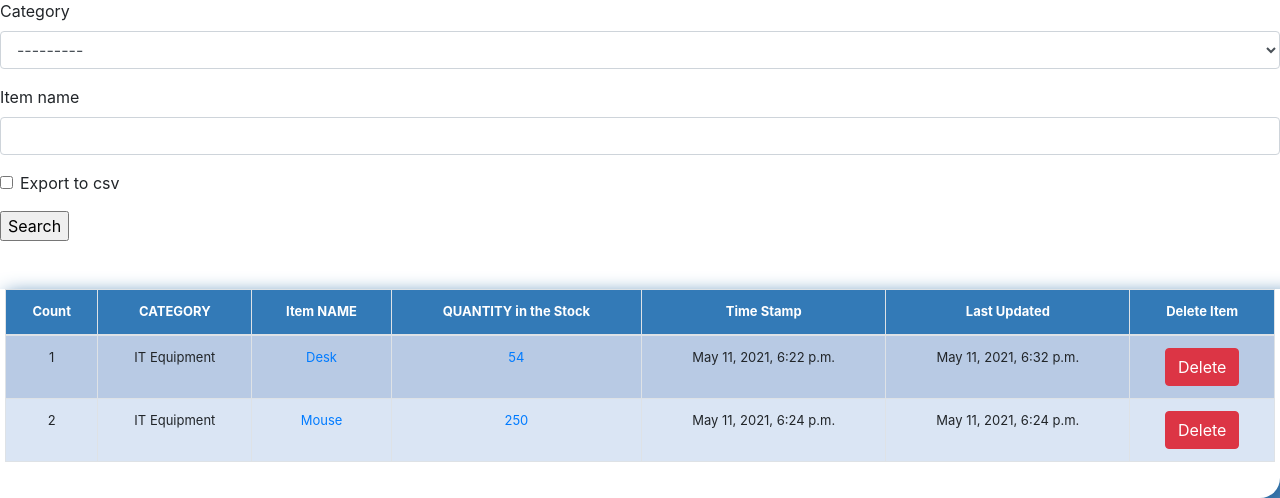
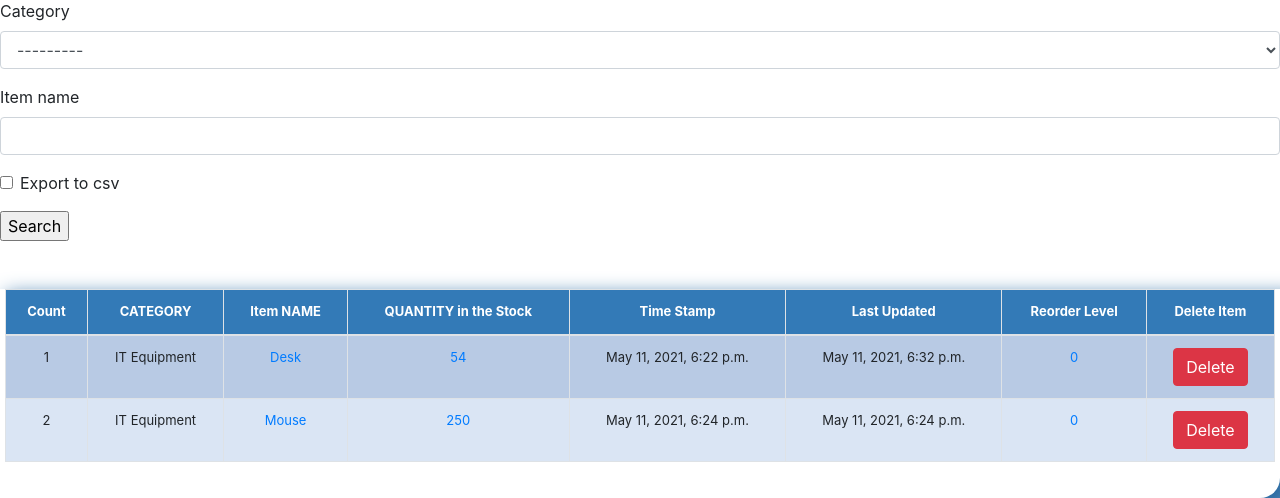
Before and after one commit to Prakhar19999/E-Commerce_Inventory_Project, a Django app: page /list_item/ in a window 1280 px wide. Shown: the part 321-819 px from the top of the page. Run offline with Django 3.2, Linux system fonts and the light colour scheme; data comes from the database, SQL or seed files in the repository; some libraries are stand-ins or nearby versions.

Commit message:
Added reorder level for an item

```diff
--- a/Inventry_Project/Inventry_Project/urls.py
+++ b/Inventry_Project/Inventry_Project/urls.py
@@ -27,4 +27,5 @@ urlpatterns = [
     path('stock_detail/<str:pk>/', views.stock_detail, name="stock_detail"),
     path('issue_items/<str:pk>/', views.issue_items, name="issue_items"),
     path('receive_items/<str:pk>/', views.receive_items, name="receive_items"),
+    path('reorder_level/<str:pk>/', views.reorder_level, name="reorder_level"),
 ]
--- a/Inventry_Project/stockmgmt/forms.py
+++ b/Inventry_Project/stockmgmt/forms.py
@@ -44,3 +44,8 @@ class ReceiveForm(forms.ModelForm):
 	class Meta:
 		model = Stock
 		fields = ['receive_quantity', 'receive_by']
+
+class ReorderLevelForm(forms.ModelForm):
+	class Meta:
+		model = Stock
+		fields = ['reorder_level']
--- a/Inventry_Project/stockmgmt/templates/list_item.html
+++ b/Inventry_Project/stockmgmt/templates/list_item.html
@@ -30,6 +30,7 @@
 				<th>QUANTITY in the Stock</th>
 				<th>Time Stamp</th>
 				<th>Last Updated</th>
+				<th>Reorder Level</th>
 				<th>Delete Item</th>
 				</tr>
 			</thead>
@@ -39,9 +40,16 @@
 					<td>{{forloop.counter}}</td>
 					<td>{{instance.category}}</td>
 					<td><a href="{% url 'update_items' instance.id %}">{{instance.item_name}}</a></td>
-					<td><a href="{% url 'stock_detail' instance.id %}">{{instance.quantity}}</a></td>
+					<td>
+						{% if instance.quantity <= instance.reorder_level %}
+						<div style="background-color: orange;"><a href="{% url 'stock_detail' instance.id %}">{{instance.quantity}}</a></div>
+						{% else %}
+						<a href="{% url 'stock_detail' instance.id %}">{{instance.quantity}}</a>
+						{% endif %}
+					</td>
 					<td>{{instance.timestamp}}</td>
 					<td>{{instance.last_updated}}</td>
+					<td><a href="{% url 'reorder_level' instance.id %}">{{instance.reorder_level}}</a></td>
 					<td><a href="{% url 'delete_items' instance.id %}"><button type="button" class="btn btn-danger">Delete</button></a></td>
 				</tr>
 				{% endfor %}
--- a/Inventry_Project/stockmgmt/views.py
+++ b/Inventry_Project/stockmgmt/views.py
@@ -129,3 +129,19 @@ def receive_items(request, pk):
 			"username": 'Receive By: ' + str(request.user),
 		}
 	return render(request, "add_item.html", context)
+
+
+def reorder_level(request, pk):
+	queryset = Stock.objects.get(id=pk)
+	form = ReorderLevelForm(request.POST or None, instance=queryset)
+	if form.is_valid():
+		instance = form.save(commit=False)
+		instance.save()
+		messages.success(request, "Reorder level for " + str(instance.item_name) + " is updated to " + str(instance.reorder_level))
+
+		return redirect("/list_item")
+	context = {
+			"instance": queryset,
+			"form": form,
+		}
+	return render(request, "add_item.html", context)
```
